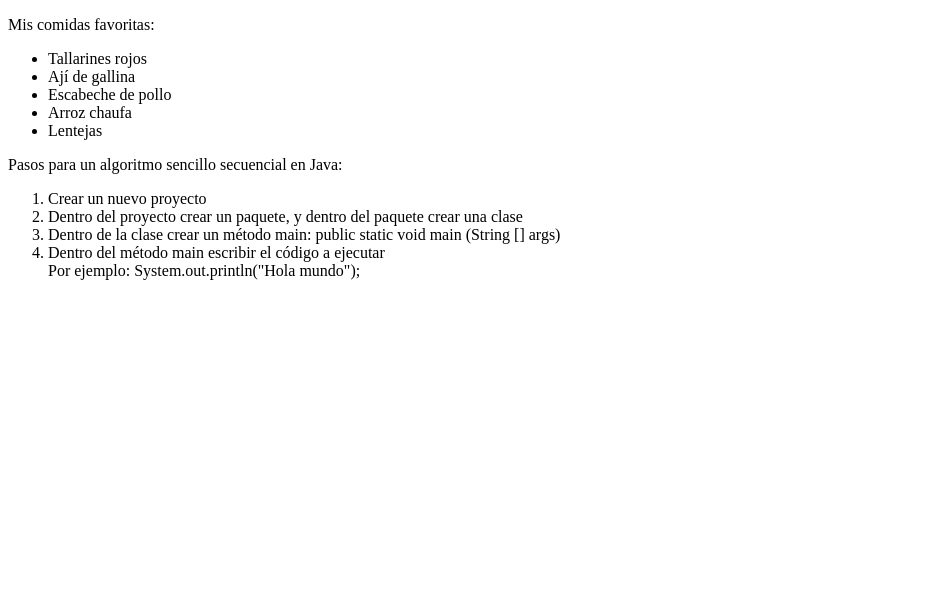
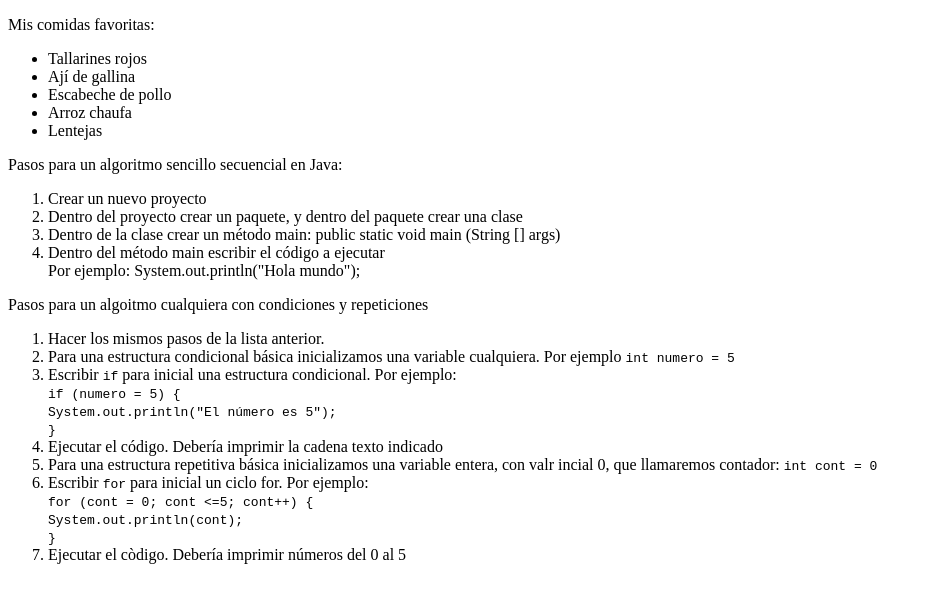
Before and after one commit to saulocaceresg/Laboratorio4IDWEB-HTML5-p2-, a plain HTML site: page index.html in a window 1280 px wide. Shown: the whole page, without its empty margins (0-932 px from the left). Drawn offline with Linux system fonts and the light colour scheme.

Commit message:
Commit 3: lista ordenada de pasos para condiciones y ciclos

```diff
--- a/index.html
+++ b/index.html
@@ -24,5 +24,17 @@
         <li>Dentro de la clase crear un método main: public static void main (String [] args)</li>
         <li>Dentro del método main escribir el código a ejecutar <br>Por ejemplo: System.out.println("Hola mundo");</li>
     </ol>
+
+    <!-- Lista ordenada de pasos para un algoritmo cualquiera con condiciones y repeticiones -->
+    <p>Pasos para un algoitmo cualquiera con condiciones y repeticiones</p>
+    <ol>
+        <li>Hacer los mismos pasos de la lista anterior.</li>
+        <li>Para una estructura condicional básica inicializamos una variable cualquiera. Por ejemplo <code>int numero = 5</code></li>
+        <li>Escribir <code>if</code> para inicial una estructura condicional. Por ejemplo:<br><code>if (numero = 5) {<br>   System.out.println("El número es 5");<br> }</code></li>
+        <li>Ejecutar el código. Debería imprimir la cadena texto indicado</li>
+        <li>Para una estructura repetitiva básica inicializamos una variable entera, con valr incial 0, que llamaremos contador: <code>int cont = 0</code></li>
+        <li>Escribir <code>for</code> para inicial un ciclo for. Por ejemplo:<br><code>for (cont = 0; cont <=5; cont++) { <br> System.out.println(cont); <br>} </code></li>
+        <li>Ejecutar el còdigo. Debería imprimir números del 0 al 5</li>
+    </ol>
 </body>
 </html>
```
